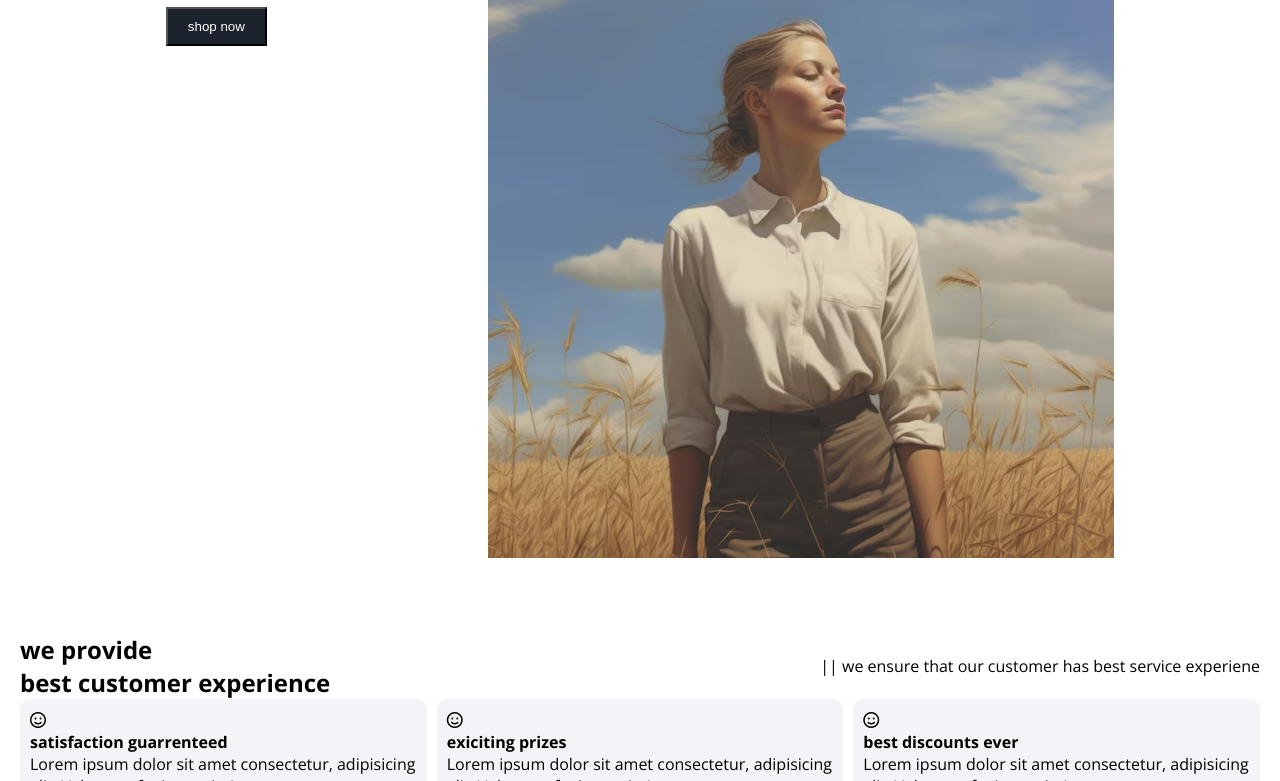
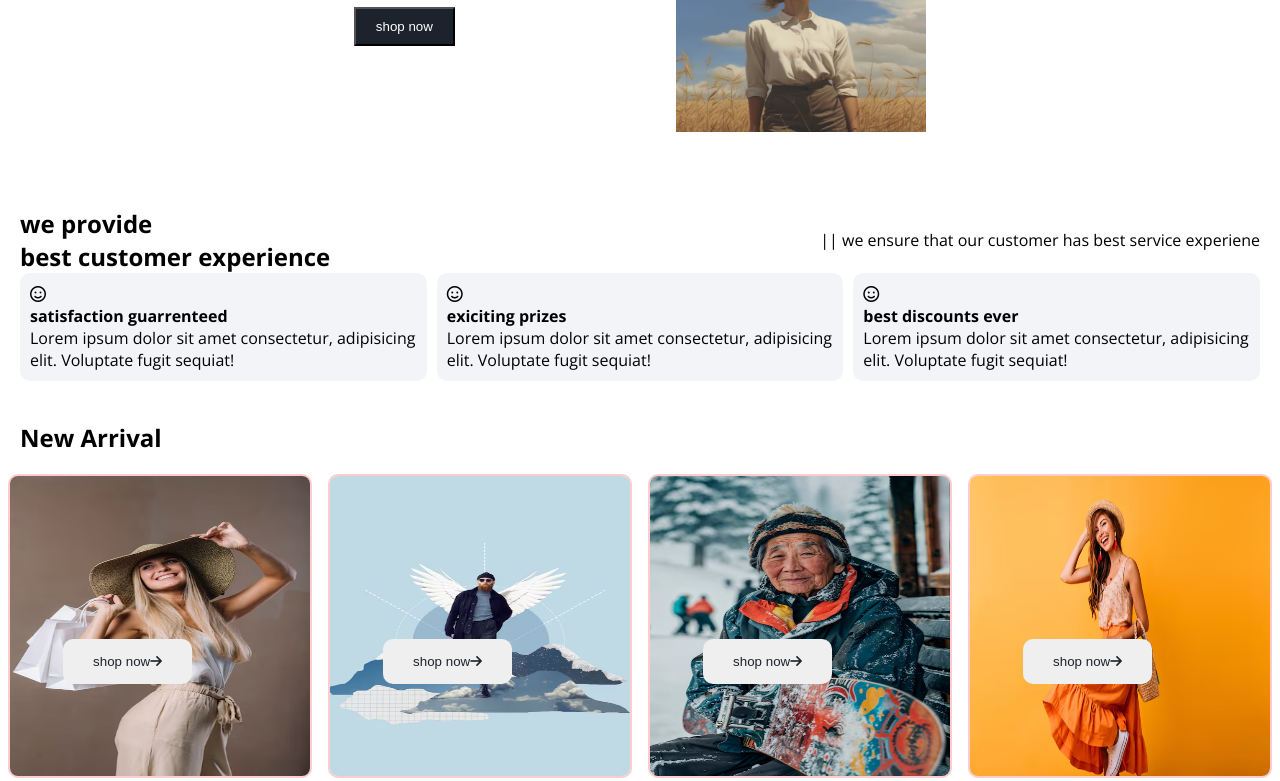
Before and after one commit to chandrut-git/Ecommerce_project, a plain HTML site: page index.html in a window 1280 px wide. Shown: the part 160-941 px from the top of the page. Drawn offline with nearby package versions, Linux system fonts and the light colour scheme; a web font is replaced by a local one.

Commit message:
Update style.css

```diff
--- a/style.css
+++ b/style.css
@@ -32,7 +32,10 @@ ul{
     display: none;
     padding-right: 10px;
 }
-
+.header img{
+    height:200px;
+    width:250px;
+}
 .side_nav{
     background-color: #1d232c;
     width: 50%;
```
